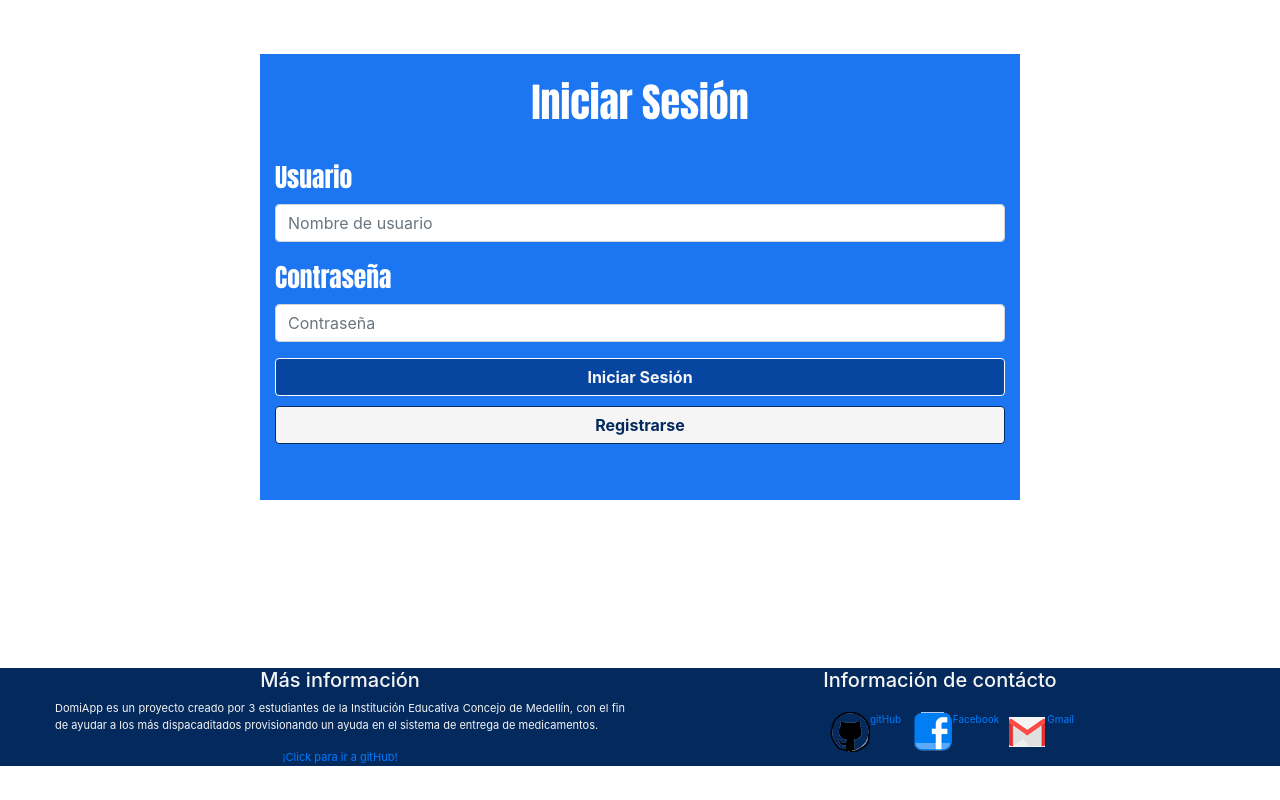
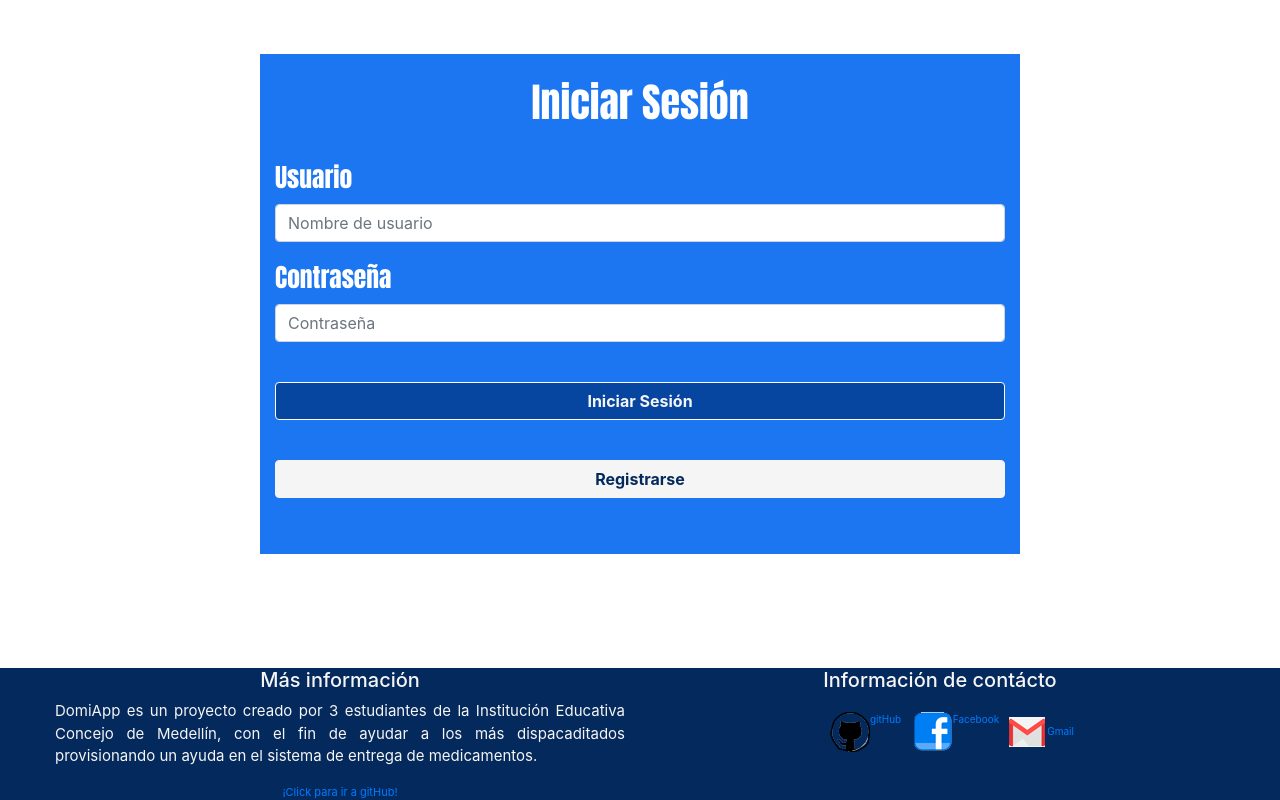
Before and after one commit to Pipealvz/equipo2_cm_ppi2020, a React (Create React App) app in the folder my-app/: page / in a window 1280 px wide. Shown: the part 256-1056 px from the top of the page. Before the commit the page ends 1022 px from the top, so only its background shows below. Built offline with nearby package versions, Linux system fonts and the light colour scheme.

Commit message:
Cambio en el Footer ByMuertox

```diff
--- a/my-app/src/Componentes/Footer.jsx
+++ b/my-app/src/Componentes/Footer.jsx
@@ -35,7 +35,9 @@ class Footer extends React.Component {
                                     </div>
                                     <div className="Footer_gmail">
                                         <li className="icon">
+                                            <div className="d-block">
                                             <img src={gmail} /><a href="" >Gmail</a>
+                                            </div>
                                         </li>
                                     </div>
                                 </div>
--- a/my-app/src/Componentes/Navbar.jsx
+++ b/my-app/src/Componentes/Navbar.jsx
@@ -1,18 +1,21 @@
 import React from 'react'
-import './styles/navbar.css'
+import '../Estilos/App.css'
 
 class Navbar extends React.Component {
     render() {
         return (
             <div className='Navbar'>
                 <div className='container-fluid'>
+                    <header className="App-header">
+                                        <a className="header_registro" href="/">
+                                                Registrarse
+                                        </a>    {this.props.nabvar}
+                    </header>
                     <a className='Navbar_brand' href='/'>
-                        {this.props.nabvar}
                     </a>
                 </div>
             </div>
         );
     }
 }
-
 export default Navbar;
--- a/my-app/src/Componentes/Registro.jsx
+++ b/my-app/src/Componentes/Registro.jsx
@@ -3,16 +3,13 @@ import '../Estilos/App.css';
 import Logo_domiapp from '../Images_proyectos/Logo_domiApp.png';
 import 'bootstrap/dist/css/bootstrap.min.css';
 import Footer from './Footer';
+import Navbar from '../Componentes/Navbar';
 
 class Registro extends React.Component {
         render() {
                 return (
                         <div className="App">
-                                <header className="App-header">
-                                        <a className="header_registro" href="/">
-                                                Registrarse
-                                        </a>
-                                </header>
+                                <Navbar/>
                                 <div className="container vh-100 mt-4">
                                         <div className="logo_domiapp">
                                                 <img src={Logo_domiapp} alt="" className="img-fluid" />
--- a/my-app/src/Estilos/App.css
+++ b/my-app/src/Estilos/App.css
@@ -1,6 +1,11 @@
 
 .App {
   text-align: center;
+}
+.Text_info{
+  display: block;
+  text-align: justify;
+  font-size: 15px;
 }
 
 .header_registro{
@@ -69,6 +74,14 @@
   background-color: rgb(6, 70, 160);
   color: whitesmoke;
   border-color: white;
+  margin-top: 40px;
+}
+
+#btn_registro{
+  margin-top: 40px;
+  color: rgb(4, 41, 92);
+  border-color: whitesmoke;
+  background-color: whitesmoke;
 }
 
 footer{
@@ -149,10 +162,3 @@ footer{
   align-content: center;
   border-color: whitesmoke;
 }
-
-#btn_registro{
-  margin-top: 10px;
-  background-color: whitesmoke;
-  border-color: rgb(4, 41, 92);
-  color: rgb(4, 41, 92);
-}
```
